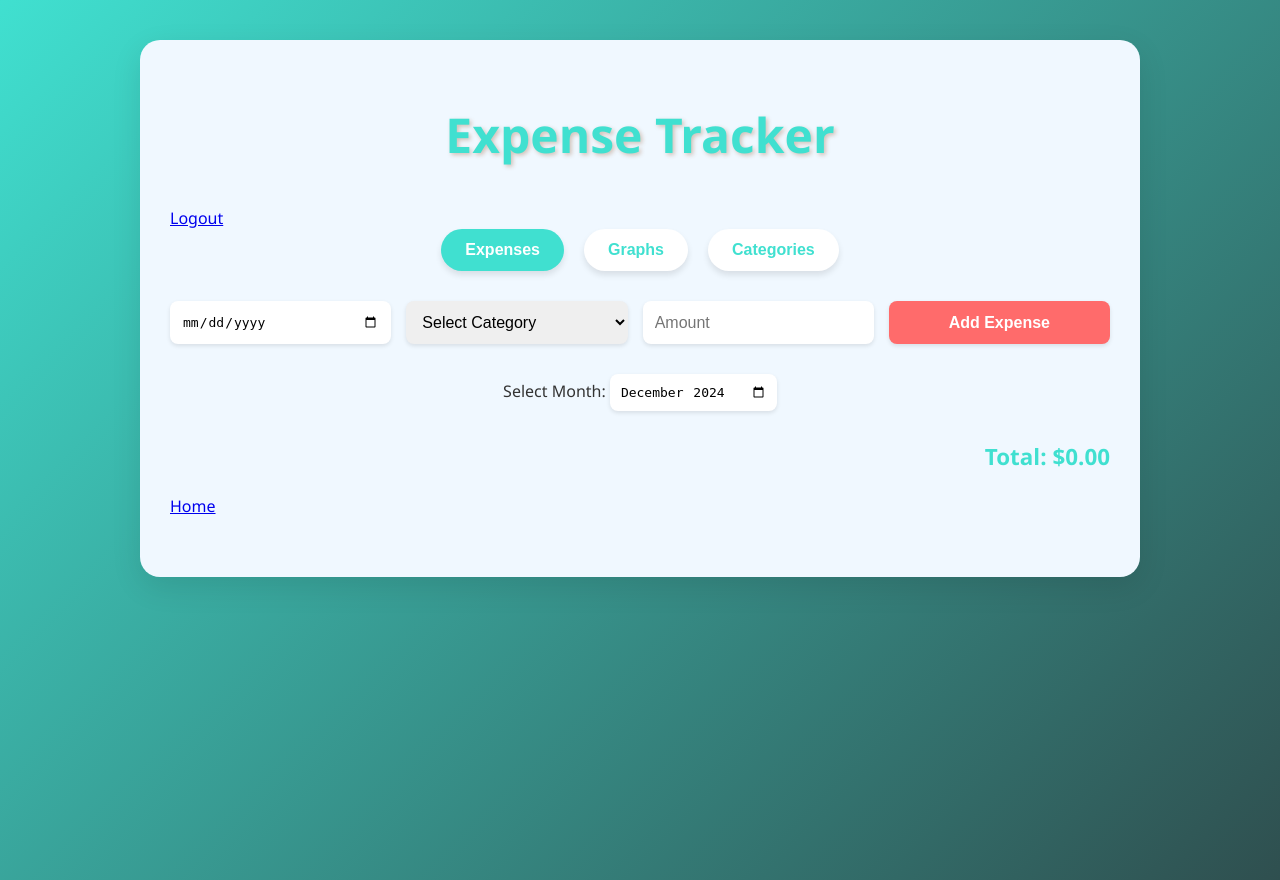
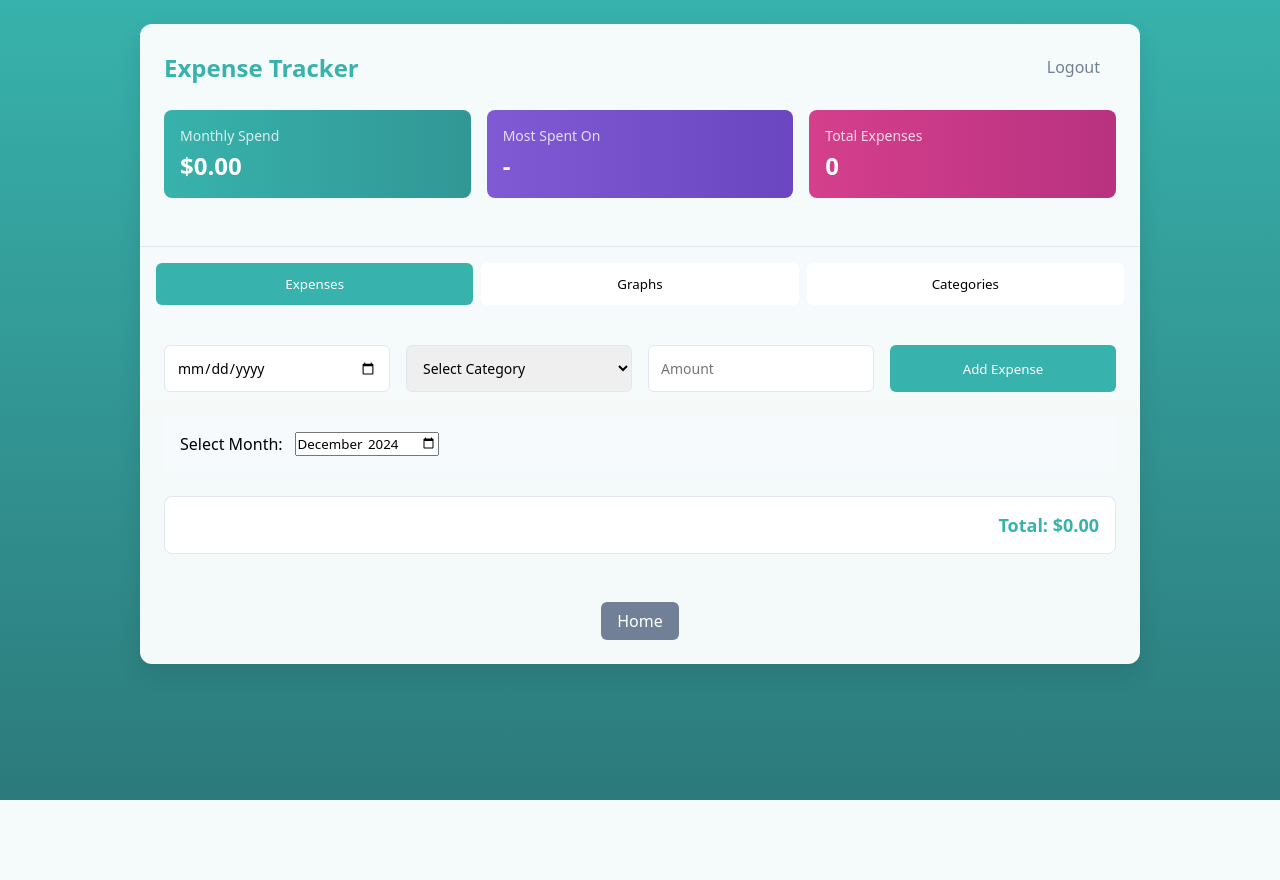
Before and after one commit to aalibrahimi/ExpenseTracker, a Flask app: page /index in a window 1280 px wide. After the commit the page ends 800 px from the top, so only its background shows below. Run offline with Flask 3, Linux system fonts and the light colour scheme; the visitor is signed in with stand-in values (Sample User, id 1); data that the repository does not hold is empty; some libraries are stand-ins or nearby versions.

Commit message:
Cleaned up the design layout for the expense.css noww it looks more refreshing andd sharp and newly added tabs, maintaing clean organization

```diff
--- a/static/css/expense.css
+++ b/static/css/expense.css
@@ -1,306 +1,283 @@
-:root {
-    --primary-color: #40E0D0;
-    --secondary-color: #2F4F4F;
-    --accent-color: #FF6B6B;
-    --text-color: #333333;
-    --background-color: #F0F8FF;
-    --card-background: #FFFFFF;
-  /* --primary-color: #FF7F50;
-  --secondary-color: #8B4513;
-  --accent-color: #FFD700;
-  --text-color: #4A0E0E;
-  --background-color: #FFF0F5;
-  --card-background: #FFFAF0; */
-  /* --primary-color: #20B2AA;
-  --secondary-color: #222228;
-  --accent-color: #FFA07A;
-  --text-color: #000080;
-  --background-color: #E0FFFF;
-  --card-background: #FFFFFF; */
-  /* --primary-color: #8B4513;
-  --secondary-color: #556B2F;
-  --accent-color: #DAA520;
-  --text-color: #3C1414;
-  --background-color: #FAEBD7;
-  --card-background: #FFF8DC;
-    */
+/* Base styles */
+* {
+  margin: 0;
+  padding: 0;
+  box-sizing: border-box;
+  font-family: system-ui, -apple-system, sans-serif;
 }
 
 body {
-    font-family: 'Segoe UI', Tahoma, Geneva, Verdana, sans-serif;
-    max-width: 1000px;
-    margin: 0 auto;
-    padding: 40px;
-    background: linear-gradient(135deg, var(--primary-color), var(--secondary-color));
-    color: var(--text-color);
   min-height: 100vh;
+  background: linear-gradient(to bottom, #38B2AC, #2C7A7B);
+  padding: 24px;
 }
 
 .container {
-    background-color: var(--background-color);
-    border-radius: 20px;
-    padding: 30px;
-    box-shadow: 0 10px 30px rgba(0,0,0,0.1);
+  max-width: 1000px;
+  margin: 0 auto;
+  background: rgba(255, 255, 255, 0.95);
+  border-radius: 12px;
+  box-shadow: 0 10px 25px rgba(0, 0, 0, 0.1);
+}
+
+/* Header styles */
+.header {
+  padding: 24px;
+  border-bottom: 1px solid #e2e8f0;
+}
+
+.header-top {
+  display: flex;
+  justify-content: space-between;
+  align-items: center;
+  margin-bottom: 24px;
 }
 
 h1 {
-    color: var(--primary-color);
-    text-align: center;
-    font-size: 3em;
-    text-shadow: 2px 2px 4px rgba(139, 69, 19, 0.3);
-    margin-bottom: 40px;
+  font-size: 24px;
+  font-weight: bold;
+  color: #38B2AC;
 }
 
+.auth-links {
+  display: flex;
+  gap: 12px;
+}
+
+.auth-links a {
+  color: #718096;
+  text-decoration: none;
+  padding: 8px 16px;
+  border-radius: 6px;
+  transition: all 0.2s;
+}
+
+.auth-links a:hover {
+  background: #f7fafc;
+}
+
+/* Stats Grid */
+.stats-grid {
+  display: grid;
+  grid-template-columns: repeat(3, 1fr);
+  gap: 16px;
+  margin-bottom: 24px;
+}
+
+.stat-card {
+  padding: 16px;
+  border-radius: 8px;
+  color: white;
+}
+
+.stat-card:nth-child(1) {
+  background: linear-gradient(to right, #38B2AC, #319795);
+}
+
+.stat-card:nth-child(2) {
+  background: linear-gradient(to right, #805AD5, #6B46C1);
+}
+
+.stat-card:nth-child(3) {
+  background: linear-gradient(to right, #D53F8C, #B83280);
+}
+
+.stat-label {
+  font-size: 14px;
+  opacity: 0.8;
+}
+
+.stat-value {
+  font-size: 24px;
+  font-weight: bold;
+  margin-top: 4px;
+}
+
+/* Navigation Tabs */
 .tabs {
-    display: flex;
-    justify-content: center;
-    margin-bottom: 30px;
+  display: grid;
+  grid-template-columns: repeat(3, 1fr);
+  gap: 8px;
+  padding: 16px;
+  background: #f7fafc;
 }
 
 .tab-button {
-    padding: 12px 24px;
-    background-color: var(--card-background);
+  padding: 12px;
+  text-align: center;
+  background: white;
   border: none;
-    border-radius: 30px;
+  border-radius: 6px;
   cursor: pointer;
-    font-size: 1em;
-    font-weight: bold;
-    transition: all 0.3s ease;
-    margin: 0 10px;
-    color: var(--primary-color);
-    box-shadow: 0 4px 6px rgba(0,0,0,0.1);
+  transition: all 0.2s;
 }
 
 .tab-button:hover {
-    transform: translateY(-3px);
-    box-shadow: 0 6px 12px rgba(0,0,0,0.15);
+  background: #e6fffa;
 }
 
 .tab-button.active {
-    background-color: var(--primary-color);
+  background: #38B2AC;
   color: white;
 }
 
-  #expenseForm {
-    display: flex;
-    flex-wrap: wrap;
-    gap: 15px;
-    margin-bottom: 30px;
-    /* background-color: #FF6347; */
-  }
-
-  #expenseForm input,
-  #expenseForm select,
-  #expenseForm button {
-    flex: 1;
-    padding: 12px;
-    border: none;
-    border-radius: 8px;
-    font-size: 1em;
-    box-shadow: 0 2px 4px rgba(0,0,0,0.1);
-  }
-
-  #expenseForm button {
-    background-color: var(--accent-color);
-    color: white;
-    cursor: pointer;
-    transition: all 0.3s ease;
-    font-weight: bold;
-  }
-
-  #expenseForm button:hover {
-    background-color: #FF6347;  /* Tomato */
-    transform: translateY(-2px);
-    box-shadow: 0 4px 8px rgba(0,0,0,0.15);
-  }
-
-  #monthSelector {
-    margin-bottom: 20px;
-    text-align: center;
-  }
-
-  #monthPicker {
-    padding: 10px;
-    border: none;
-    border-radius: 8px;
-    font-size: 1em;
-    box-shadow: 0 2px 4px rgba(0,0,0,0.1);
-  }
-
-  #expenseList {
-    list-style-type: none;
-    padding: 0;
-  }
-
-  #expenseList li {
-    background-color: var(--card-background);
-    margin: 10px 0;
-    padding: 15px;
-    border-radius: 8px;
-    box-shadow: 0 4px 6px rgba(0,0,0,0.1);
-    transition: transform 0.3s ease;
-  }
-
-  #expenseList li:hover {
-    transform: translateY(-5px);
-  }
-
-  #total {
-    font-weight: bold;
-    font-size: 1.4em;
-    margin-top: 30px;
-    text-align: right;
-    color: var(--primary-color);
+/* Main Content */
+main {
+  padding: 24px;
 }
 
 .tab-content {
   display: none;
-    animation: fadeIn 0.5s ease;
 }
 
 .tab-content.active {
   display: block;
 }
 
-  @keyframes fadeIn {
-    from { opacity: 0; }
-    to { opacity: 1; }
+/* Expense Form */
+.expense-form {
+  display: grid;
+  grid-template-columns: repeat(4, 1fr);
+  gap: 16px;
+  margin-bottom: 24px;
 }
 
-  #graphs img {
-    max-width: 100%;
-    border-radius: 8px;
-    box-shadow: 0 4px 6px rgba(0,0,0,0.1);
+.expense-form input,
+.expense-form select,
+.graph-select {
+  width: 100%;
+  padding: 12px;
+  border: 1px solid #e2e8f0;
+  border-radius: 6px;
+  font-size: 14px;
 }
 
-  #categories ul {
-    list-style-type: none;
-    padding: 0;
+.add-expense-btn {
+  background: #38B2AC;
+  color: white;
+  border: none;
+  padding: 12px;
+  border-radius: 6px;
+  cursor: pointer;
+  transition: background 0.2s;
 }
 
-  #categories li {
-    background-color: var(--card-background);
-    margin: 10px 0;
-    padding: 15px;
-    border-radius: 8px;
-    box-shadow: 0 4px 6px rgba(0,0,0,0.1);
-    transition: transform 0.3s ease;
+.add-expense-btn:hover {
+  background: #319795;
 }
 
-  #categories li:hover {
-    transform: translateX(5px);
+/* Month Selector */
+.month-selector {
+  margin: 24px 0;
+  padding: 16px;
+  background: #f7fafc;
+  border-radius: 6px;
+  display: flex;
+  align-items: center;
+  gap: 12px;
 }
 
+/* Expense List */
+.expense-list-container {
+  background: white;
+  border-radius: 8px;
+  border: 1px solid #e2e8f0;
+}
+
+#expenseList {
+  list-style: none;
+}
+
+#expenseList li {
+  display: flex;
+  justify-content: space-between;
+  align-items: center;
+  padding: 16px;
+  border-bottom: 1px solid #e2e8f0;
+}
+
+.total-amount {
+  padding: 16px;
+  font-size: 18px;
+  font-weight: bold;
+  color: #38B2AC;
+  text-align: right;
+}
+
+/* Graph Section */
+/* Graph Section Styles */
+#graphs.tab-content {
+  padding: 24px;
+  min-height: 500px; /* Ensures minimum height for the graph section */
+}
+
+.graph-select {
+  width: 200px;
+  margin-bottom: 20px;
+  padding: 12px;
+  border: 1px solid #e2e8f0;
+  border-radius: 6px;
+  font-size: 14px;
+}
+
+.graph-container {
+  background: white;
+  border-radius: 8px;
+  padding: 20px;
+  box-shadow: 0 2px 4px rgba(0, 0, 0, 0.1);
+  height: 600px; /* Fixed height for the graph */
+  width: 100%;
+  margin-top: 20px;
+}
+
+/* Responsive adjustments for the graph */
+@media (max-width: 768px) {
+  #graphs.tab-content {
+      min-height: 400px;
+  }
+
+  .graph-container {
+      height: 400px; /* Smaller height on mobile */
+  }
+}
+
+/* Footer */
+.footer {
+  padding: 24px;
+  text-align: center;
+}
+
+.btn {
+  display: inline-block;
+  padding: 8px 16px;
+  background: #718096;
+  color: white;
+  text-decoration: none;
+  border-radius: 6px;
+  transition: background 0.2s;
+}
+
+.btn:hover {
+  background: #4A5568;
+}
+
+/* Responsive Design */
 @media (max-width: 768px) {
   body {
-      padding: 20px;
+      padding: 12px;
   }
 
-    #expenseForm {
-      flex-direction: column;
+  .stats-grid,
+  .expense-form {
+      grid-template-columns: 1fr;
   }
 
-    .tab-button {
-      font-size: 0.9em;
-      padding: 10px 20px;
+  .tabs {
+      grid-template-columns: 1fr;
+  }
+
+  .month-selector {
+      flex-direction: column;
+      align-items: stretch;
   }
 }
-  /* Add these rules to your existing expense.css file */
-
-.auth-container {
-  background-color: var(--card-background);
-  border-radius: 20px;
-  padding: 40px;
-  box-shadow: 0 10px 30px rgba(0,0,0,0.1);
-  max-width: 400px;
-  margin: 40px auto;
-}
-
-.auth-container h1 {
-  color: var(--primary-color);
-  text-align: center;
-  font-size: 2.5em;
-  margin-bottom: 30px;
-}
-
-.auth-form div {
-  margin-bottom: 20px;
-}
-
-.auth-form label {
-  display: block;
-  margin-bottom: 5px;
-  color: var(--secondary-color);
-  font-weight: bold;
-}
-
-.auth-form input[type="text"],
-.auth-form input[type="email"],
-.auth-form input[type="password"] {
-  width: 100%;
-  padding: 12px;
-  border: 2px solid var(--primary-color);
-  border-radius: 8px;
-  font-size: 1em;
-  transition: all 0.3s ease;
-}
-
-.auth-form input[type="text"]:focus,
-.auth-form input[type="email"]:focus,
-.auth-form input[type="password"]:focus {
-  outline: none;
-  border-color: var(--accent-color);
-  box-shadow: 0 0 10px rgba(255, 107, 107, 0.3);
-}
-
-.auth-form input[type="submit"] {
-  width: 100%;
-  padding: 12px;
-  background-color: var(--accent-color);
-  color: white;
-  border: none;
-  border-radius: 8px;
-  font-size: 1em;
-  font-weight: bold;
-  cursor: pointer;
-  transition: all 0.3s ease;
-}
-
-.auth-form input[type="submit"]:hover {
-  background-color: #FF6347;
-  transform: translateY(-2px);
-  box-shadow: 0 4px 8px rgba(0,0,0,0.15);
-}
-
-.auth-container .home-link {
-  display: block;
-  text-align: center;
-  margin-top: 20px;
-  color: var(--secondary-color);
-  text-decoration: none;
-  font-weight: bold;
-  transition: all 0.3s ease;
-}
-
-.auth-container .home-link:hover {
-  color: var(--accent-color);
-}
-
-.alert {
-  padding: 10px;
-  border-radius: 8px;
-  margin-bottom: 20px;
-  font-weight: bold;
-}
-
-.alert-success {
-  background-color: #d4edda;
-  color: #155724;
-  border: 1px solid #c3e6cb;
-}
-
-.alert-danger {
-  background-color: #f8d7da;
-  color: #721c24;
-  border: 1px solid #f5c6cb;
-}
--- a/templates/index.html
+++ b/templates/index.html
@@ -6,36 +6,47 @@
     <title>Expense Tracker</title>
     <link rel="stylesheet" href="{{ url_for('static', filename='css/expense.css') }}">
     <script src="https://cdn.plot.ly/plotly-latest.min.js"></script>
-
 </head>
 <body>
     <div class="container">
+        <header class="header">
+            <div class="header-top">
                 <h1>Expense Tracker</h1>
+                <div class="auth-links">
                     {% if current_user.is_authenticated %}
                         <a href="{{ url_for('logout') }}">Logout</a>
                     {% else %}
                         <a href="{{ url_for('register') }}">Register</a>
                         <a href="{{ url_for('login') }}">Login</a>
                     {% endif %}
+                </div>
+            </div>
 
-        <div class="tabs">
+            <div class="stats-grid">
+                <div class="stat-card">
+                    <div class="stat-label">Monthly Spend</div>
+                    <div class="stat-value" id="monthlyTotal">$0.00</div>
+                </div>
+                <div class="stat-card">
+                    <div class="stat-label">Most Spent On</div>
+                    <div class="stat-value" id="topCategory">-</div>
+                </div>
+                <div class="stat-card">
+                    <div class="stat-label">Total Expenses</div>
+                    <div class="stat-value" id="expenseCount">0</div>
+                </div>
+            </div>
+        </header>
+
+        <nav class="tabs">
             <button class="tab-button active" data-tab="expenses">Expenses</button>
             <button class="tab-button" data-tab="graphs">Graphs</button>
             <button class="tab-button" data-tab="categories">Categories</button>
-        </div>
+        </nav>
 
-        <div id="graphs" class="tab-content">
-            <select id = "graphType">
-                <option value ="bar">Bar Chart</option>
-                <option value ="pie">Pie</option>
-                <option value ="line">Line</option>
-            </select>
-            <!-- <button onclick="loadGraphs()">Generate Graph</button> -->
-            <div id = "graphContainer" style="width:100%; height:400px"></div>
-        </div>
-
+        <main>
             <div id="expenses" class="tab-content active">
-            <form id="expenseForm">
+                <form id="expenseForm" class="expense-form">
                     <input type="date" id="expenseDate" required>
                     <select id="expenseCategory" required>
                         <option value="" disabled selected>Select Category</option>
@@ -49,30 +60,36 @@
                         <option value="Other">Other</option>
                     </select>
                     <input type="number" id="expenseAmount" placeholder="Amount" required>
-                <button type="button" onclick="addExpenseFromForm()">Add Expense</button>
+                    <button type="button" onclick="addExpenseFromForm()" class="add-expense-btn">Add Expense</button>
                 </form>
-            <div id = "monthSelector">
-                <label for ="monthPicker">Select Month:</label>
+
+                <div id="monthSelector" class="month-selector">
+                    <label for="monthPicker">Select Month:</label>
                     <input type="month" id="monthPicker" onchange="updateDisplayedMonth()">
                 </div>
-            <!-- <div id="monthSelector">
-                <label for="monthPicker">Select Month:</label>
-                <input type="month" id="monthPicker">
-            </div> -->
 
+                <div class="expense-list-container">
                     <ul id="expenseList"></ul>
-            <p id="total"></p>
-            <a href="{{ url_for('landing') }}" class="btn btn-secondary">Home</a>
-
+                    <p id="total" class="total-amount"></p>
+                </div>
             </div>
 
+            <div id="graphs" class="tab-content">
+                <select id="graphType" class="graph-select">
+                    <option value="bar">Bar Chart</option>
+                    <option value="pie">Pie Chart</option>
+                    <option value="line">Line Chart</option>
+                </select>
+                <div id="graphContainer" class="graph-container"></div>
+            </div>
+        </main>
 
-
-    <ul id="expenseList"></ul>
-    <p id="total"></p>
+        <footer class="footer">
+            <a href="{{ url_for('landing') }}" class="btn btn-secondary">Home</a>
+        </footer>
+    </div>
 
     <script src="{{ url_for('static', filename='javascript/common.js') }}"></script>
     <script src="{{ url_for('static', filename='javascript/main.js') }}"></script>
-
 </body>
 </html>
```
Lines whose indentation alone changed are shown as unchanged.
